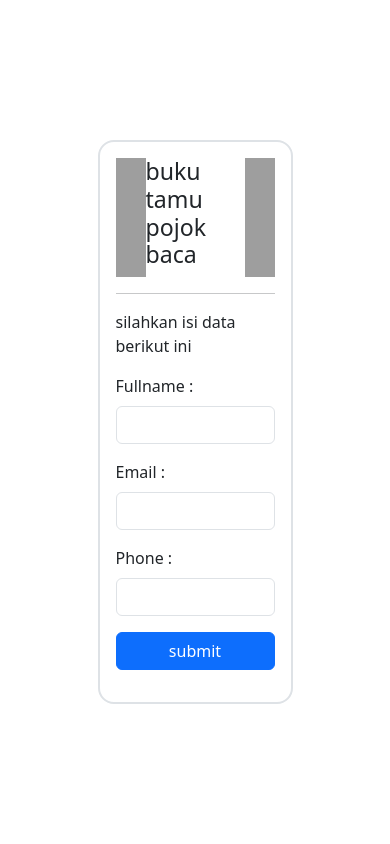
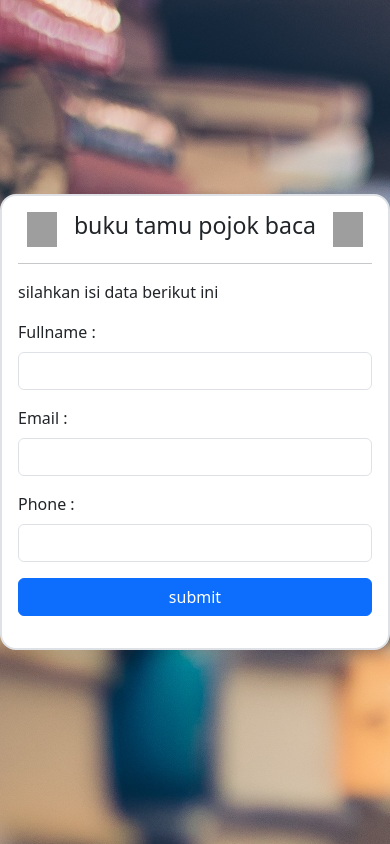
Before and after one commit to versimalik/buku-tamu-pojok-baca, a Django app: page / in a window 390 px wide. Run offline with Django 5.2, Linux system fonts and the light colour scheme; grey boxes are pictures that could not be loaded.

Commit message:
responsive design for all device, fixed admin panel for kendari

```diff
--- a/main/admin.py
+++ b/main/admin.py
@@ -1,7 +1,8 @@
 from django.contrib import admin
 from .models import Guest
+from import_export.admin import ExportActionMixin
 
-class GuestAdmin(admin.ModelAdmin):
+class GuestAdmin(ExportActionMixin, admin.ModelAdmin):
     list_display = ("id","fullname","phone","email")
 
 admin.site.register(Guest, GuestAdmin)
--- a/main/templates/main/index.html
+++ b/main/templates/main/index.html
@@ -5,13 +5,28 @@
     <meta charset="UTF-8">
     <meta http-equiv="X-UA-Compatible" content="IE=edge">
     <meta name="viewport" content="width=device-width, initial-scale=1.0">
+    <link rel="preconnect" href="https://fonts.googleapis.com">
+    <link rel="preconnect" href="https://fonts.gstatic.com" crossorigin>
+    <link href="https://fonts.googleapis.com/css2?family=Montserrat:ital@1&display=swap" rel="stylesheet">
+    <style>
+        h1{font-family: Montserrat;}
+    </style>
     <title>Document</title>
     {% load static %}
 </head>
-<body>
-    <div class="container vh-100">
-        <div class="row h-100">
-            <div class="col-6 p-3 border border-#808080 border-2 mx-auto my-auto rounded-4">
+<body style="background: url({% static 'main/images/books-1163695.jpg' %});">
+    <div>
+        <div class="container-sm vh-100 ">
+            <div class="row h-100 ">
+                <div class="col-lg-10 col-12 p-3 border border-#808080 border-2 mx-auto my-auto rounded-4 shadow bg-white">
+                    <div class="row ">
+                        <div class="col my-auto mx-3 d-none d-md-inline">
+                            <div>
+                            <H1>selamat datang</H1>
+                            <p>Lorem ipsum dolor sit amet consectetur, adipisicing elit. Praesentium voluptatem quidem a ea? Error recusandae cum praesentium, veritatis temporibus et architecto est voluptatibus sequi, hic unde, eaque ratione officiis molestias.</p>
+                            </div>
+                        </div>
+                        <div class="col">
                             <div class="d-flex justify-content-around">
                                 <img src="{% static 'main/images/roblox-logo.png' %}" alt="" style="width:30px;">
                                 <h3 class="d-inline">buku tamu pojok baca</h3>
@@ -43,6 +58,11 @@
 
                             </form>
                         </div>
+
+
+
+                </div>
+            </div>
         </div>
     </div>
 
```
Also changed, not shown: main/static/main/images/books-1163695.jpg (added). Lines whose indentation alone changed are shown as unchanged.
